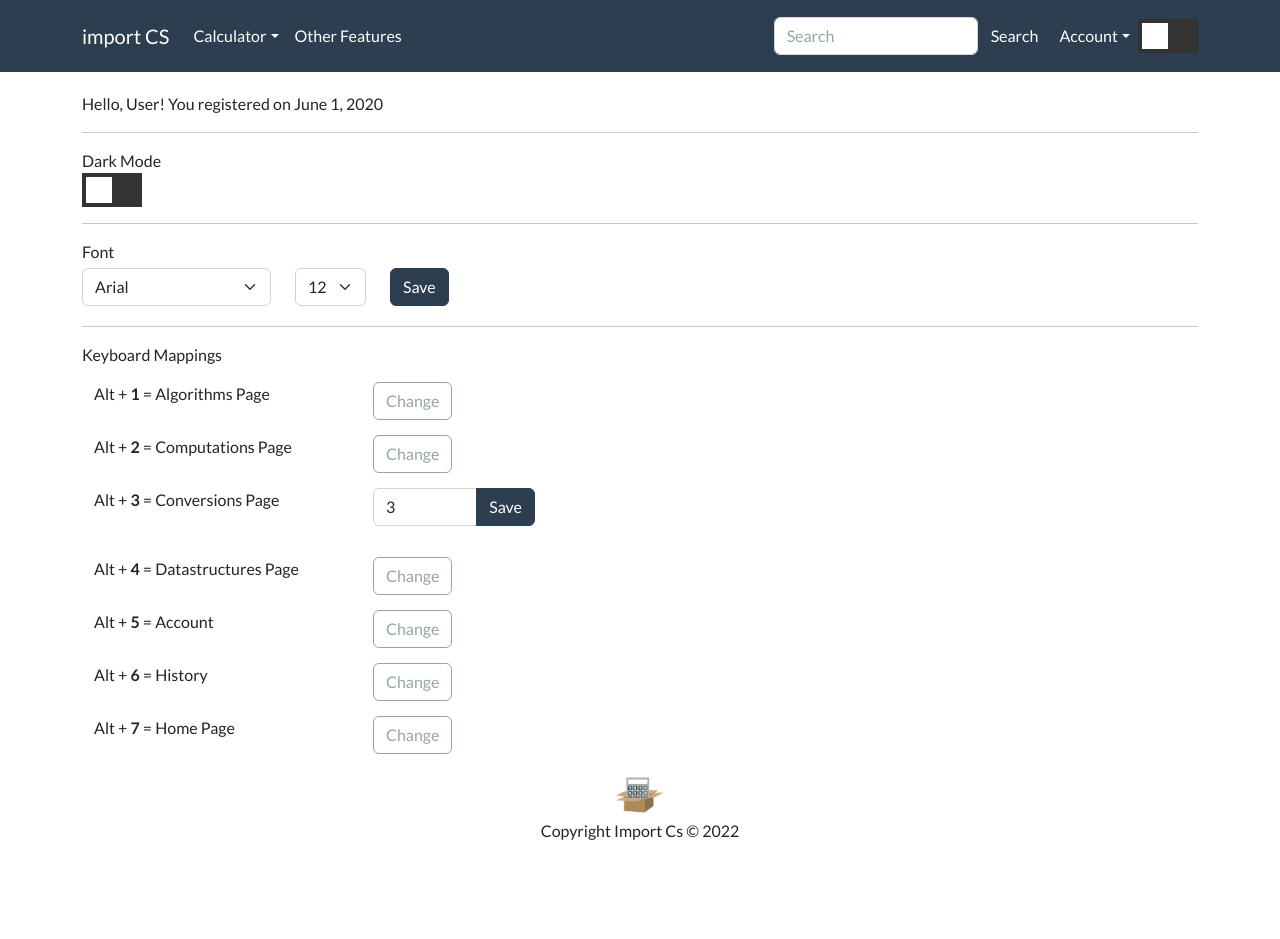
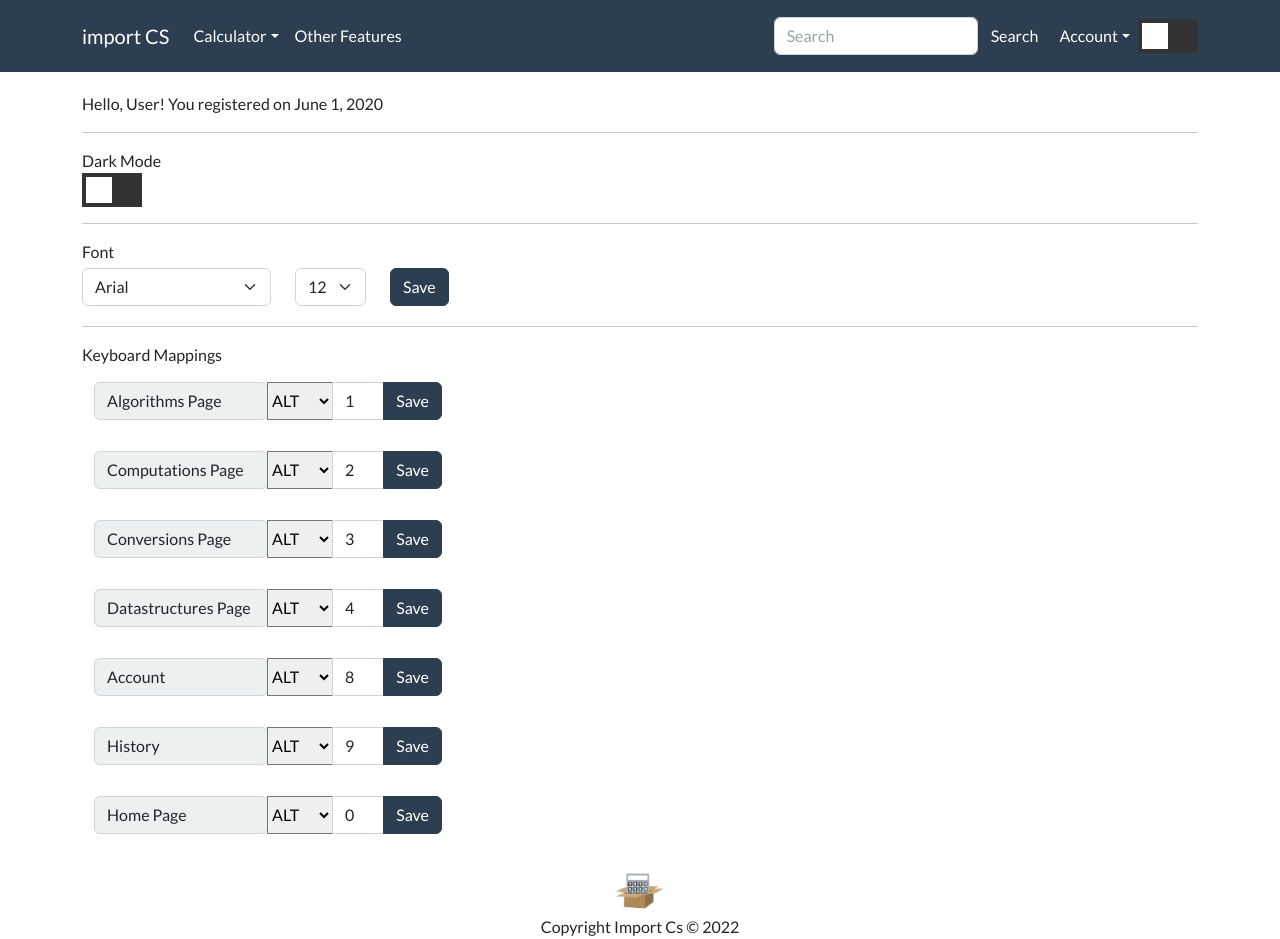
Before and after one commit to Team-2B-Determined/import-cs, a React (Create React App) app in the folder client/: page /account in a window 1280 px wide. Before the commit the page ends 843 px from the top, so only its background shows below. Built offline with nearby package versions, Linux system fonts and the light colour scheme.

Commit message:
Keybind Editor Visuals
updated keybind editor visuals. functionality WIP

```diff
--- a/client/src/pages/accounts/Account.tsx
+++ b/client/src/pages/accounts/Account.tsx
@@ -4,6 +4,7 @@ import React, {useContext, useState} from "react";
 import {Button, Col, Container, Form, FormControl, InputGroup, Row} from "react-bootstrap";
 import "./Account.css"
 import {DarkModeContext} from "../../context/DarkModeProvider";
+import KeyBindEditor from "./KeyBindEditor";
 
 
 const Account = () => {
@@ -30,36 +31,7 @@ const Account = () => {
     </>
   }
 
-  const KeyboardMapping = () => {
-    let KeyBindDict = JSON.parse(localStorage.getItem("keyBinds") || '').KeyBindDict;
-    return <>
-      Keyboard Mappings
-      {["Algorithms Page", "Computations Page", "Conversions Page", "Datastructures Page", "Account", "History", "Home Page"].map((e, i) =>
-        <div>
-          <Container>
-            <Row style={{marginTop:15, marginBottom:15}}>
-              <Col xs={3}>Alt + <strong>{i + 1}</strong> = {e}</Col>
-              <Col xs={2}>{i === 2 ? <InputGroup className="mb-3">
-                  <FormControl
-                    placeholder="Recipient's username"
-                    aria-label="Recipient's username"
-                    aria-describedby="basic-addon2"
-                    value={i + 1}
-                  />
-                  <Button variant="primary" id="button-addon2">
-                    Save
-                  </Button>
-                </InputGroup> :
-                <Button variant="outline-secondary" id="button-addon2">
-                  Change
-                </Button>
-              }
-              </Col>
-            </Row>
-          </Container>
-        </div>)}
-    </>
-  }
+
   const Font = () => {
     return <>
       <div>
@@ -110,7 +82,7 @@ const Account = () => {
     <hr/>
     <Font/>
     <hr/>
-    <KeyboardMapping/>
+    <KeyBindEditor/>
   </>);
 };
 
--- /dev/null
+++ b/client/src/pages/accounts/KeyBindEditor.tsx
@@ -0,0 +1,68 @@
+import {Button, Col, Container, FormControl, InputGroup, Row} from "react-bootstrap";
+import React from "react";
+
+const KeyBindEditor = () => {
+
+    let keyBindDict = JSON.parse(localStorage.getItem("keyBinds") || '').KeyBindDict;
+    let keyBindList = ["ifYouSeeThisItsError"];
+    Object.keys(keyBindDict).forEach(function(key) {
+        keyBindList.push(keyBindDict[key]);
+    });
+
+    function extractModifier(str) {
+        return str.split("+",1);
+    }
+
+    function extractKey(str) {
+        return str[str.length-1];
+    }
+
+    const saveBinds = () => {
+        alert();
+    }
+
+    return <>
+        Keyboard Mappings
+        {["Algorithms Page", "Computations Page", "Conversions Page", "Datastructures Page", "Account", "History", "Home Page"].map((e, i) =>
+            <div>
+                <Container>
+                    <Row style={{marginTop:15, marginBottom:15}}>
+                        <Col xs={4}>{
+                            <InputGroup className="mb-3">
+                                <Col xs={6}>
+                                    <div className="input-group-prepend">
+                                        <span className="input-group-text" id="">{e}</span>
+                                    </div>
+                                </Col>
+                                <select className="custom-select"
+                                        id="inputGroupSelect01"
+                                        defaultValue={extractModifier(keyBindList[i+1])}>
+                                    <option value="alt">ALT</option>
+                                    <option value="ctrl">CTRL</option>
+                                    <option value="shift">SHIFT</option>
+                                </select>
+                                <FormControl
+                                    placeholder="assign hotkey"
+                                    aria-label="assign hotkey"
+                                    aria-describedby="character for the hotkey"
+                                    value={extractKey(keyBindList[i+1])}
+                                    //onChange
+                                />
+                                <Button
+                                    variant="primary"
+                                    id="save-binding"
+                                    onClick={saveBinds}
+                                >
+                                    Save
+                                </Button>
+                            </InputGroup>
+                        }
+                        </Col>
+                    </Row>
+                </Container>
+            </div>)}
+    </>
+
+}
+
+export default KeyBindEditor;
```
